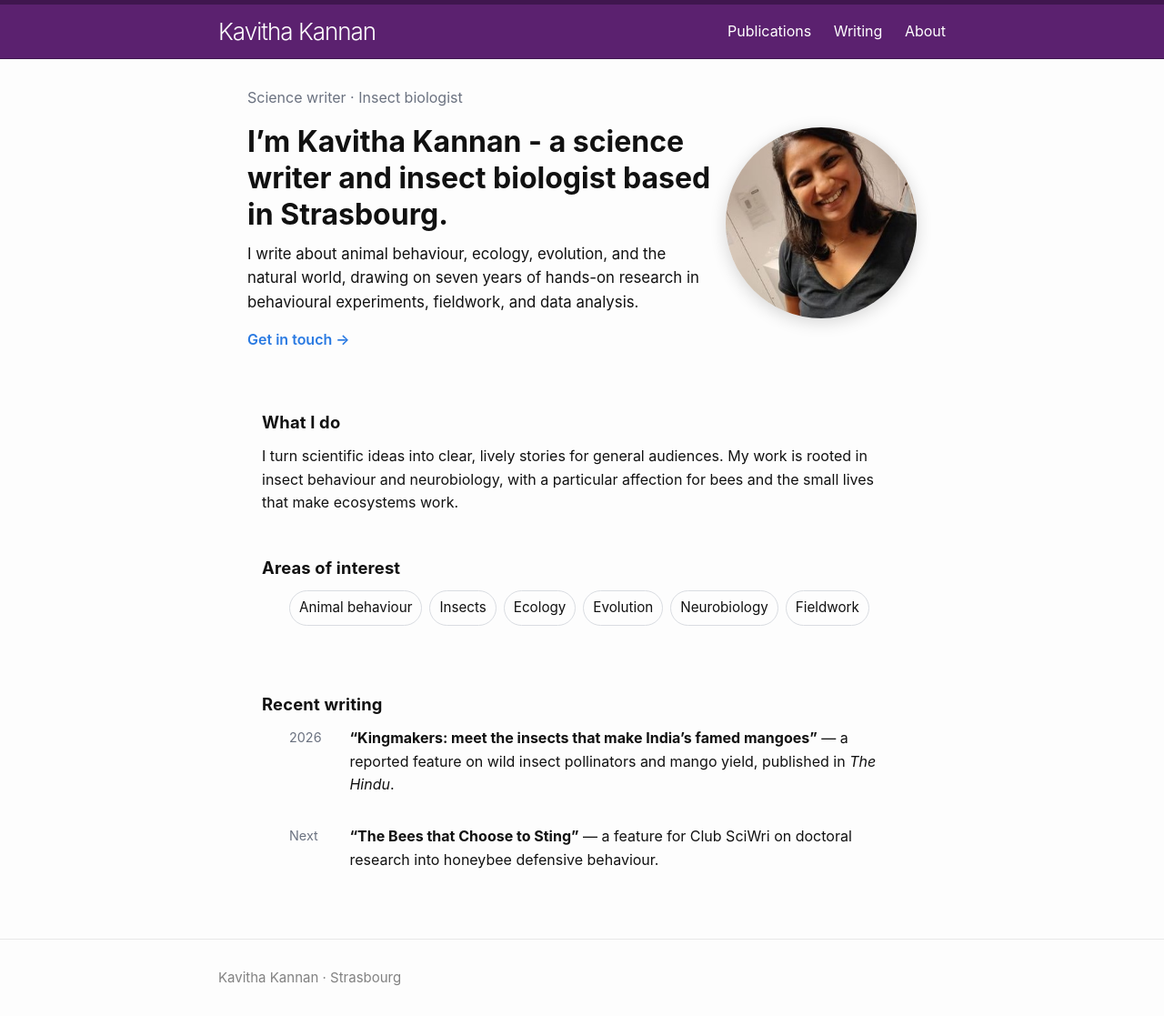
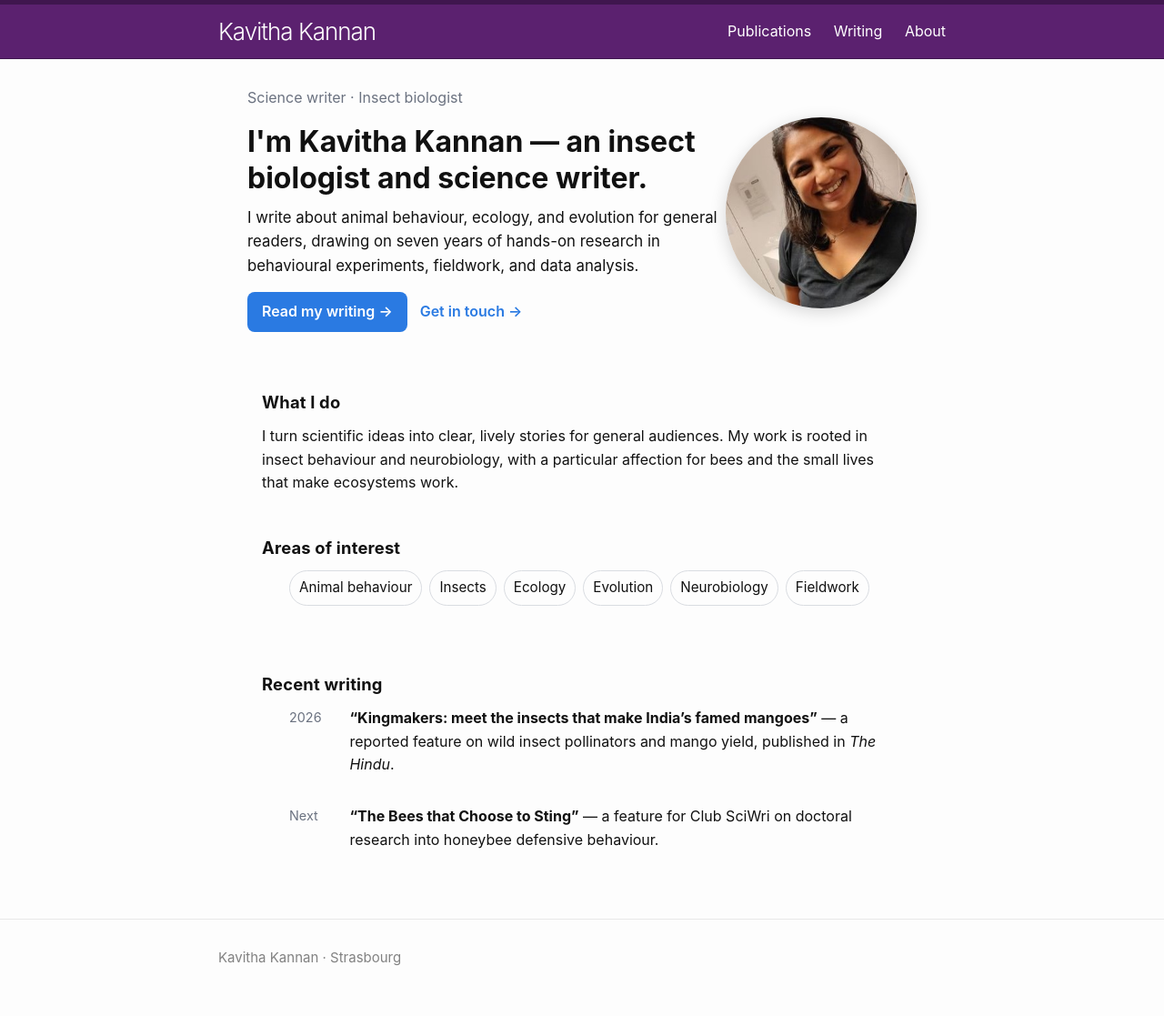
Before and after one commit to buzzingkavs/buzzingkavs.github.io, a Jekyll site: the page built from index.markdown, in a window 1280 px wide. Shown: the whole page at 91% size. Built offline with Jekyll 4.4.1, drawn with Linux system fonts in a browser that asks for light colours; after the commit the page ends 1095 px from its top, so only the background shows below that.

Commit message:
Add Read my writing button

```diff
--- a/index.markdown
+++ b/index.markdown
@@ -6,9 +6,12 @@ layout: home
   <section class="hero hero-split" aria-label="Introduction">
     <div class="hero-body">
       <p class="eyebrow">Science writer · Insect biologist</p>
-      <h1 class="title">I’m Kavitha Kannan - a science writer and insect biologist based in Strasbourg.</h1>
-      <p class="lede">I write about animal behaviour, ecology, evolution, and the natural world, drawing on seven years of hands-on research in behavioural experiments, fieldwork, and data analysis.</p>
-      <p class="cta"><a class="inline" href="mailto:kavithakannan1994@gmail.com">Get in touch →</a></p>
+      <h1 class="title">I'm Kavitha Kannan — an insect biologist and science writer.</h1>
+      <p class="lede">I write about animal behaviour, ecology, and evolution for general readers, drawing on seven years of hands-on research in behavioural experiments, fieldwork, and data analysis.</p>
+            <p class="cta">
+        <a class="btn" href="/writing/">Read my writing →</a>
+        <a class="inline" href="mailto:kavithakannan1994@gmail.com">Get in touch →</a>
+      </p>
     </div>
     <div class="hero-media">
       <img class="avatar" src="/KavithaKannan_biology.jpg" alt="Portrait of Kavitha Kannan">
@@ -49,7 +52,10 @@ layout: home
   .eyebrow { color:var(--muted); margin:0 0 6px; font-size:1rem; }
   .title { font-size:clamp(1.45rem,1.2rem + 1.2vw,2rem); line-height:1.25; margin:0 0 10px; }
   .lede { font-size:1.05rem; margin:0 0 14px; }
-  .cta { margin:0; } .inline { color:var(--link); font-weight:600; text-decoration:none; } .inline:hover { text-decoration:underline; }
+    .cta { margin:0; display:flex; flex-wrap:wrap; align-items:center; gap:14px; }
+  .btn { display:inline-block; background:var(--link); color:#fff; font-weight:600; text-decoration:none; padding:9px 16px; border-radius:8px; }
+  .btn:hover { opacity:.9; }
+  .inline { color:var(--link); font-weight:600; text-decoration:none; } .inline:hover { text-decoration:underline; }
   .section { max-width:var(--maxw); margin:12px auto 0; padding:16px; }
   .h2 { font-size:1.15rem; font-weight:700; letter-spacing:.01em; margin:0 0 10px; }
   .section p { margin:0; }
@@ -58,5 +64,5 @@ layout: home
   .news-list { list-style:none; margin:12px 0 0; padding:0; display:grid; gap:18px; }
   .news-list li { display:grid; grid-template-columns:5ch 1fr; gap:16px; }
   .news-list time { color:var(--muted); font-size:.9rem; }
-  @media (max-width:640px) { .hero-split { grid-template-columns:1fr; text-align:center; } .hero-media { justify-self:center; grid-row:1; } }
+  @media (max-width:640px) { .hero-split { grid-template-columns:1fr; text-align:center; } .hero-media { justify-self:center; grid-row:1; } .cta { justify-content:center; } }
 </style>
```
